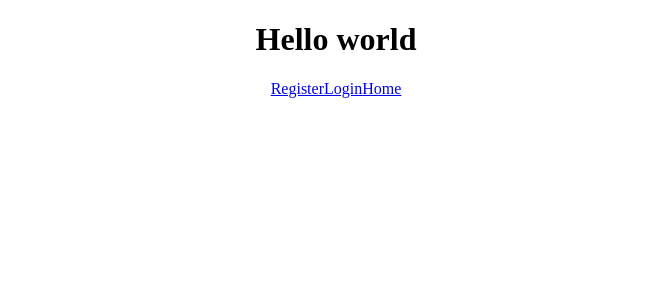
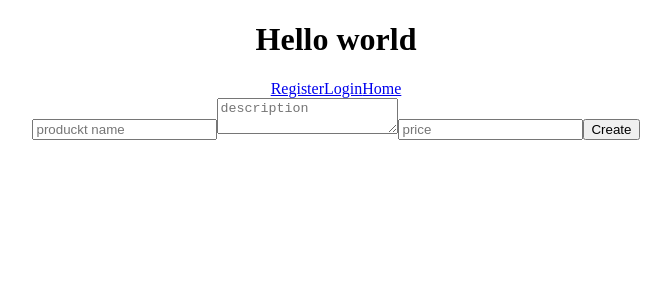
Before and after one commit to C6-OmarAlduais/MERAKI_Academy_Project_4, a React (Create React App) app in the folder frontend/: page /create in a window 1280 px wide. Shown: the top 300 px of the page, without its empty margins (304-975 px from the left). Built offline with nearby package versions, Linux system fonts and the light colour scheme.

Commit message:
delete product by article forntend

```diff
--- a/frontend/src/App.js
+++ b/frontend/src/App.js
@@ -6,7 +6,8 @@ import { createContext, useState } from "react";
 import Login from "./components/Login";
 import Products from "./components/Products";
 import ProductById from "./components/ProductById";
-import Admin from "./components/Admins";
+import UpdateProduct from "./components/Admins/UpdateProduct";
+import CreateProduct from "./components/Admins/Create";
 //--------------------------------------------
 export const appContext = createContext()
 
@@ -26,7 +27,8 @@ function App() {
       <Route path="/login" element={<Login/>}/>
       <Route path="/home" element={<Products/>}/>
       <Route path="/product/:id" element={<ProductById/>}/>
-      <Route path="/update/:id" element={<Admin/>}/>
+      <Route path="/update/:id" element={<UpdateProduct/>}/>
+      <Route path="/create" element={<CreateProduct/>}/>
       </Routes>
     </div>
     </appContext.Provider>
--- /dev/null
+++ b/frontend/src/components/Admins/Create/index.js
@@ -0,0 +1,47 @@
+import {React, useContext, useState} from 'react';
+import axios from 'axios';
+import { appContext } from '../../../App';
+
+const CreateProduct = () => {
+
+    const{token}= useContext(appContext)
+    //---------------------------------
+
+  const [message, setMessage] = useState("");
+  const [productName, setProductName] = useState('');
+  const [description, setDescription] = useState('');
+  const [price, setPrice] = useState('');
+
+     //-------------------------------- create new Product
+
+  const createNewProduct = () => {
+    axios.post('http://localhost:5000/products/', {productName, description, price}, {headers:{Authorization:`Bearer ${token}`}})
+    .then((res)=>{
+        //console.log(res);
+    })
+    .catch((err)=>{
+       setMessage(err.response.data.message)
+    })
+}
+
+
+
+    return (
+        <div>
+            <input onChange={(e)=>{
+                setProductName(e.target.value)
+            }} type={'text'} placeholder={'produckt name'}></input>
+
+<textarea onChange={(e)=>{
+                setDescription(e.target.value)
+            }} type={'text'} placeholder={'description'}></textarea>
+
+<input onChange={(e)=>{
+                setPrice(e.target.value)
+            }} type={'text'} placeholder={'price'}></input>
+            <button onClick={createNewProduct}>Create</button>
+        </div>
+    );
+}
+
+export default CreateProduct;
--- a/frontend/src/components/Admins/index.js
+++ b/frontend/src/components/Admins/UpdateProduct/index.js
@@ -1,10 +1,10 @@
 import { React, useState, useContext } from "react";
 import { useParams } from "react-router-dom";
 import axios from "axios";
-import { appContext } from "../../App";
+import { appContext } from "../../../App";
 //-------------------------------
 
-const Admin = () => {
+const UpdateProduct = () => {
   //-------------------------------
   const { id } = useParams();
   const {token} = useContext(appContext)
@@ -16,18 +16,6 @@ const Admin = () => {
   const [newPrice, setNewPrice] = useState("");
   const [ItemsCounter, setItemsCounter] = useState(0);
   const [message, setMessage] = useState("");
-
-
-  //-------------------------------- create new Product
-  /*const createNewProduct = () => {
-    axios.post('http://localhost:5000/products/', {productName, description, price}, {headers:{Authorization:`Bearer ${token}`}})
-    .then((res)=>{
-        //console.log(res);
-    })
-    .catch((err)=>{
-       setMessage(err.response.data.message)
-    })
-}*/
 
   //---------------------------------------update product by id
 
@@ -42,7 +30,7 @@ const Admin = () => {
         console.log(res);
       })
       .catch((err) => {
-        console.log(err);
+        setMessage(err.response.data.message)
       });
   };
 
@@ -72,8 +60,9 @@ const Admin = () => {
         placeholder={"Update the product price"}
       ></input>
       <button onClick={updateProductById}>Update</button>
+
     </div>
   );
 };
 
-export default Admin;
+export default UpdateProduct;
--- a/frontend/src/components/ProductById/index.js
+++ b/frontend/src/components/ProductById/index.js
@@ -17,6 +17,8 @@ const {id} = useParams()
 
 const [product, setProduct] = useState({});
 const [comment, setComment] = useState('');
+const [message, setMessage] = useState("");
+
 
 //--------------------------------
 
@@ -44,19 +46,34 @@ const {token} = useContext(appContext)
             console.log(err.response);
         }
       }
+
+      const deleteProductById = () => {
+        axios.delete(`http://localhost:5000/products/${id}`, {headers:{Authorization:`Bearer ${token}`}})
+        .then((res)=>{
+            console.log(res.data);
+
+        })
+        .catch((err)=>{
+            setMessage(err.response.data.message)
+        })
+      }
       useEffect(() => {
        getProductById()
       }, []);
 
     return (
         <div >
-            <h3 onClick={()=>navigate(`/update/${id}`)}>{product.productName}</h3>
-            <p onClick={()=>navigate(`/update/${id}`)}>{product.description}</p>
-            <p onClick={()=>navigate(`/update/${id}`)}>{product.price}</p>
+            <h3>{product.productName}</h3>
+            <p>{product.description}</p>
+            <p>{product.price}</p>
             <p>{product.comments && product.comments.comment}</p>
 
             <input onChange={(e)=>{setComment(e.target.value)}} type={'text'} placeholder={'Write Your Comment...'}></input>
             <button onClick={addComment}>Add Comment</button>
+
+            <button onClick={()=>navigate(`/update/${id}`)}>Update</button>
+            <button onClick={deleteProductById}>Delete</button>
+            <button onClick={()=>navigate(`/create`)}>Create</button>
         </div>
     );
 }
```
